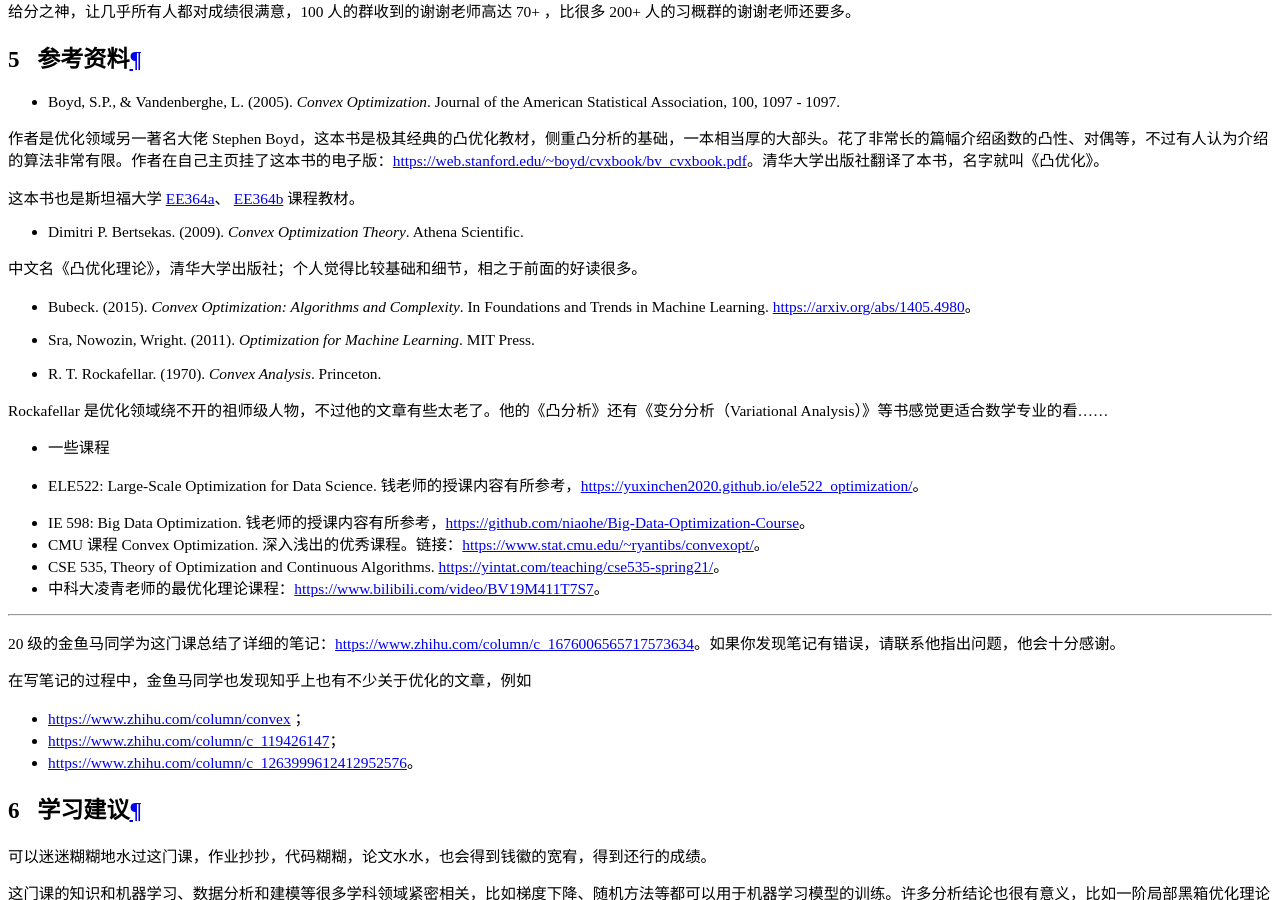
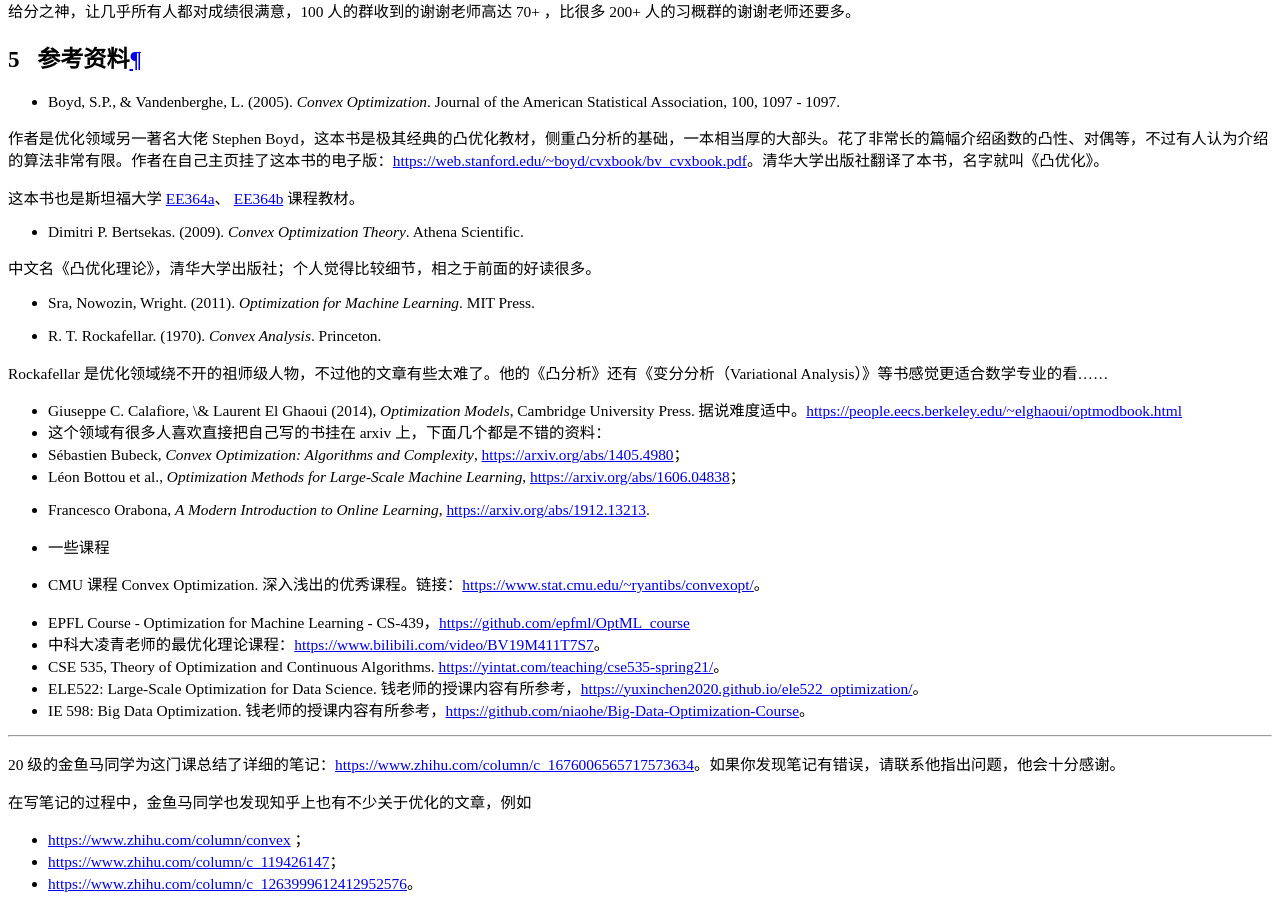
Before and after one commit to ZJU-Turing/TuringCourses, an MkDocs documentation site: the page built from docs/major_basic/convex_optimization/index.md, in a window 1280 px wide and 900 px high, scrolled down 19506 px. Built offline with MkDocs 1.6.1 and Material for MkDocs 9.7.7, drawn with Linux system fonts in a browser that asks for light colours; comment, search, counter and statistics services are not loaded.

Commit message:
Update Convex Optimization

```diff
--- a/docs/major_basic/convex_optimization/index.md
+++ b/docs/major_basic/convex_optimization/index.md
@@ -87,23 +87,28 @@
 
 + Dimitri P. Bertsekas. (2009). *Convex Optimization Theory*. Athena Scientific.
 
-中文名《凸优化理论》，清华大学出版社；个人觉得比较基础和细节，相之于前面的好读很多。
-
-+ Bubeck. (2015). *Convex Optimization: Algorithms and Complexity*. In Foundations and Trends in Machine Learning. [https://arxiv.org/abs/1405.4980](https://arxiv.org/abs/1405.4980)。
+中文名《凸优化理论》，清华大学出版社；个人觉得比较细节，相之于前面的好读很多。
 
 + Sra, Nowozin, Wright. (2011). *Optimization for Machine Learning*. MIT Press.
 
 + R. T. Rockafellar. (1970). *Convex Analysis*. Princeton.
 
-  Rockafellar 是优化领域绕不开的祖师级人物，不过他的文章有些太老了。他的《凸分析》还有《变分分析（Variational Analysis）》等书感觉更适合数学专业的看……
+  Rockafellar 是优化领域绕不开的祖师级人物，不过他的文章有些太难了。他的《凸分析》还有《变分分析（Variational Analysis）》等书感觉更适合数学专业的看……
+
++ Giuseppe C. Calafiore, \& Laurent El Ghaoui (2014), *Optimization Models*, Cambridge University Press. 据说难度适中。[https://people.eecs.berkeley.edu/~elghaoui/optmodbook.html](https://people.eecs.berkeley.edu/~elghaoui/optmodbook.html)
++ 这个领域有很多人喜欢直接把自己写的书挂在 arxiv 上，下面几个都是不错的资料：
+  + Sébastien Bubeck, *Convex Optimization: Algorithms and Complexity*, [https://arxiv.org/abs/1405.4980](https://arxiv.org/abs/1405.4980)；
+  + Léon Bottou et al., *Optimization Methods for Large-Scale Machine Learning*,  [https://arxiv.org/abs/1606.04838](https://arxiv.org/abs/1606.04838)；
+  + Francesco Orabona, *A Modern Introduction to Online Learning*, [https://arxiv.org/abs/1912.13213](https://arxiv.org/abs/1912.13213).
 
 + 一些课程
 
-  +  ELE522: Large-Scale Optimization for Data Science. 钱老师的授课内容有所参考，[https://yuxinchen2020.github.io/ele522_optimization/](https://yuxinchen2020.github.io/ele522_optimization/)。
-  + IE 598: Big Data Optimization. 钱老师的授课内容有所参考，[https://github.com/niaohe/Big-Data-Optimization-Course](https://github.com/niaohe/Big-Data-Optimization-Course)。
   + CMU 课程 Convex Optimization. 深入浅出的优秀课程。链接：[https://www.stat.cmu.edu/~ryantibs/convexopt/](https://www.stat.cmu.edu/~ryantibs/convexopt/)。
+  + EPFL Course - Optimization for Machine Learning - CS-439，[https://github.com/epfml/OptML_course](https://github.com/epfml/OptML_course)
+  + 中科大凌青老师的最优化理论课程：https://www.bilibili.com/video/BV19M411T7S7。
   + CSE 535, Theory of Optimization and Continuous Algorithms.  [https://yintat.com/teaching/cse535-spring21/](https://yintat.com/teaching/cse535-spring21/)。
-  + 中科大凌青老师的最优化理论课程：https://www.bilibili.com/video/BV19M411T7S7。
+  + ELE522: Large-Scale Optimization for Data Science. 钱老师的授课内容有所参考，[https://yuxinchen2020.github.io/ele522_optimization/](https://yuxinchen2020.github.io/ele522_optimization/)。
+  +  IE 598: Big Data Optimization. 钱老师的授课内容有所参考，[https://github.com/niaohe/Big-Data-Optimization-Course](https://github.com/niaohe/Big-Data-Optimization-Course)。
 
 ------
 
```
